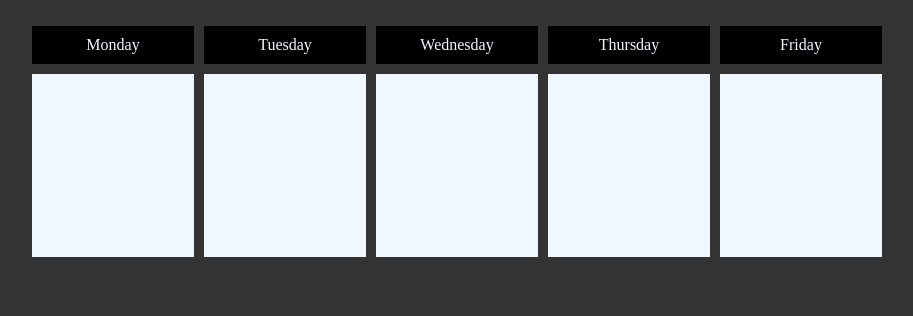
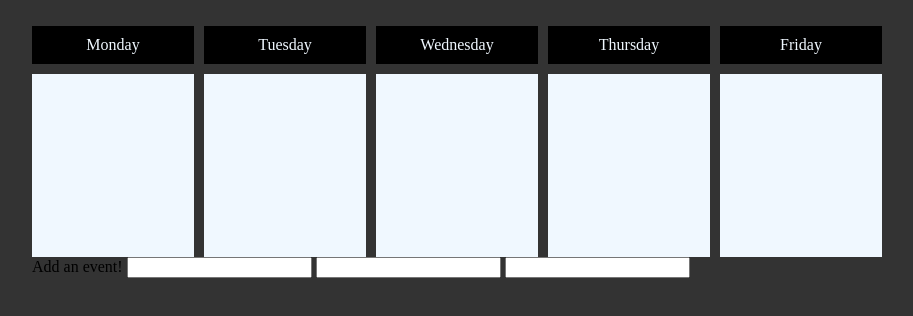
Before and after one commit to nsreeen/calendar, a plain HTML site: page index.html in a window 1280 px wide. Shown: the whole page, without its empty margins (158-1071 px from the left). Drawn offline with Linux system fonts and the light colour scheme.

Commit message:
Start adding input

```diff
--- a/index.html
+++ b/index.html
@@ -86,6 +86,13 @@
       <p id="4" class="data"></p>
 
     </div>
+
+    <div>
+      Add an event!
+      <input type="summary" id="summary">
+      <input type="start" id="start">
+      <input type="end" id="end">
+    </div>
   </div>
 
   <script>
```
Also changed, not shown: 1 other file.
